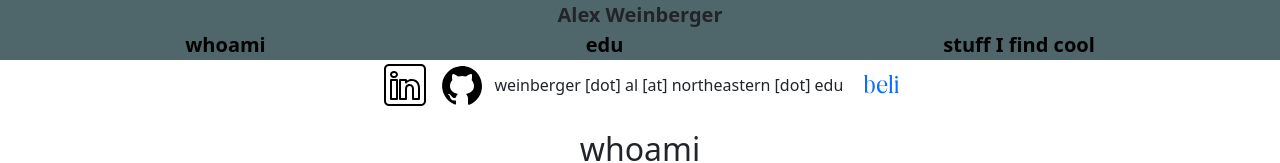
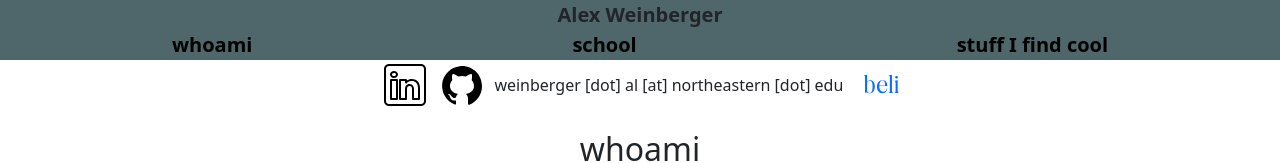
Before and after one commit to Alexcchip/Personal-site, a plain HTML site: page index.html in a window 1280 px wide. Shown: the top 163 px of the page. Drawn offline with nearby package versions, Linux system fonts and the light colour scheme.

Commit message:
for CI/CD test

```diff
--- a/index.html
+++ b/index.html
@@ -10,12 +10,12 @@
 <body>
     <div class="header">
         Alex Weinberger <br>
-        <div class="toplinks    ">
+        <div class="toplinks">
             <div>
                 <a href="index.html">whoami</a>
             </div>
             <div>
-                <a href="edu.html">edu</a>
+                <a href="edu.html">school</a>
             </div>
             <div>
                 <a href="cool.html">stuff I find cool</a>
```
Also changed, not shown: .github/workflows/main.yaml (added).
